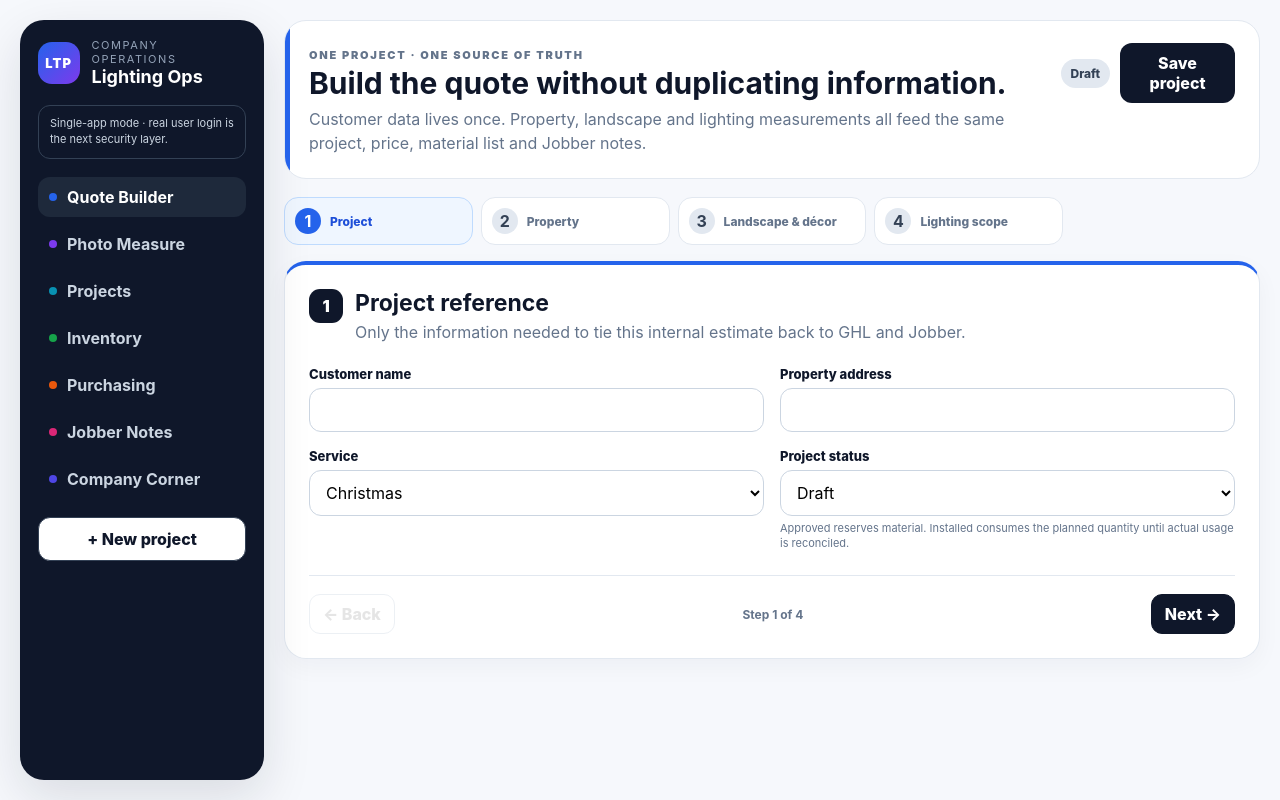
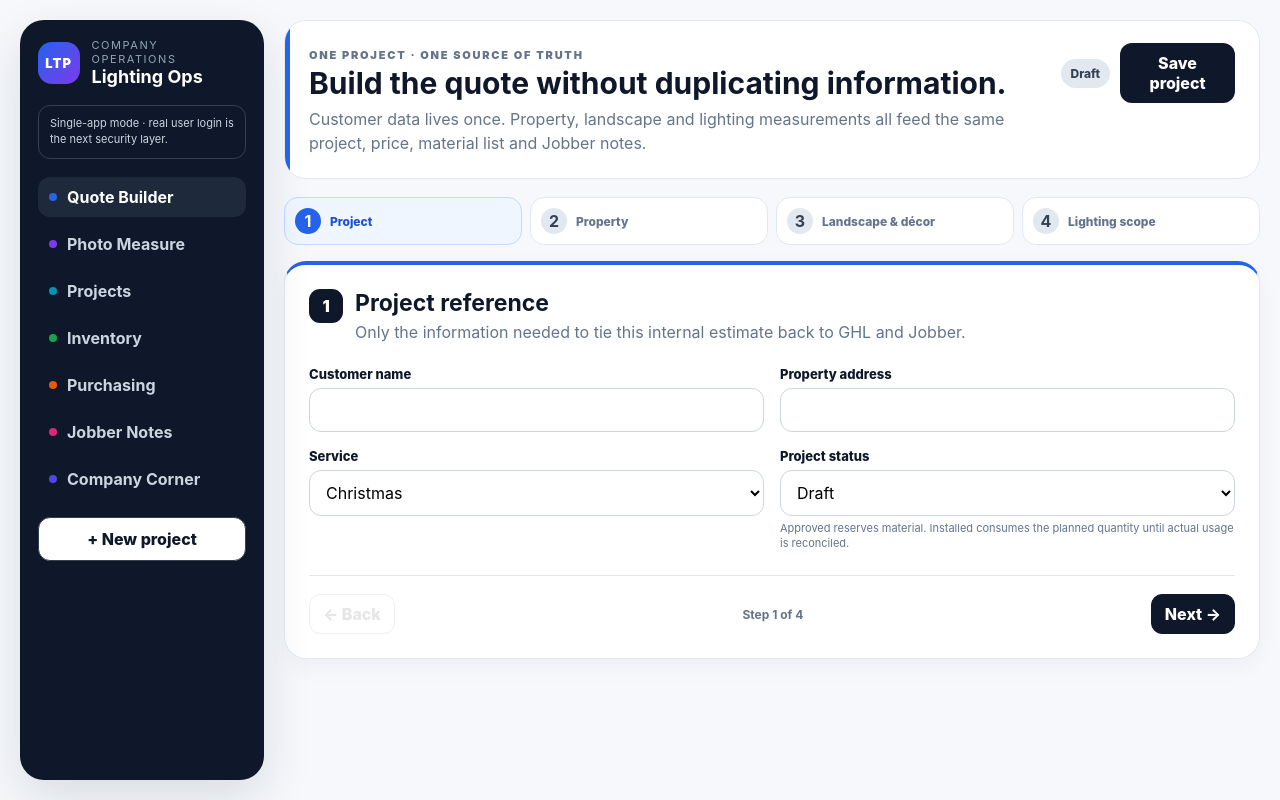
Before and after one commit to lightthepeak-sys/LTP, a React (Vite) app: page / in a window 1280 px wide. Built offline with nearby package versions, Linux system fonts and the light colour scheme.

Commit message:
Style consolidated four-step quote workflow

```diff
--- a/src/styles.css
+++ b/src/styles.css
@@ -32,3 +32,8 @@
 .handoff{width:100%;border:1px solid #e2e8f0;border-radius:16px;padding:16px;background:#fff;min-height:520px;resize:vertical;font-family:ui-monospace,SFMono-Regular,Menlo,monospace;line-height:1.55}.finance-controls{max-width:320px;margin-bottom:18px}
 @media(max-width:1100px){.shell{grid-template-columns:1fr}.sidebar{position:static;min-height:auto}.sidebar nav{grid-template-columns:repeat(4,minmax(0,1fr))}.form-grid.four,.form-grid.three{grid-template-columns:repeat(2,minmax(0,1fr))}.metrics.six{grid-template-columns:repeat(2,minmax(0,1fr))}.purchase-grid{grid-template-columns:repeat(2,minmax(0,1fr))}.iframe-wrap{height:760px}}
 @media(max-width:700px){.shell{padding:10px}.page-head{padding:18px;flex-direction:column}.page-head h1{font-size:25px}.stepper{grid-template-columns:1fr}.step-dot span{display:block}.wizard-card{padding:16px}.form-grid.two,.form-grid.three,.form-grid.four,.metrics,.metrics.six,.review-grid,.inventory-summary,.purchase-grid{grid-template-columns:1fr}.sidebar nav{grid-template-columns:repeat(2,minmax(0,1fr))}.project-row{grid-template-columns:1fr 1fr}.iframe-wrap{height:650px}.head-actions{width:100%;justify-content:space-between}}
+
+.stepper.four-steps{grid-template-columns:repeat(4,minmax(0,1fr))}
+.quote-summary-inline{display:grid;grid-template-columns:repeat(4,minmax(0,1fr));gap:12px;margin-top:20px;padding-top:18px;border-top:1px solid #e2e8f0}
+@media(max-width:900px){.quote-summary-inline{grid-template-columns:repeat(2,minmax(0,1fr))}}
+@media(max-width:700px){.stepper.four-steps,.quote-summary-inline{grid-template-columns:1fr}}
```
